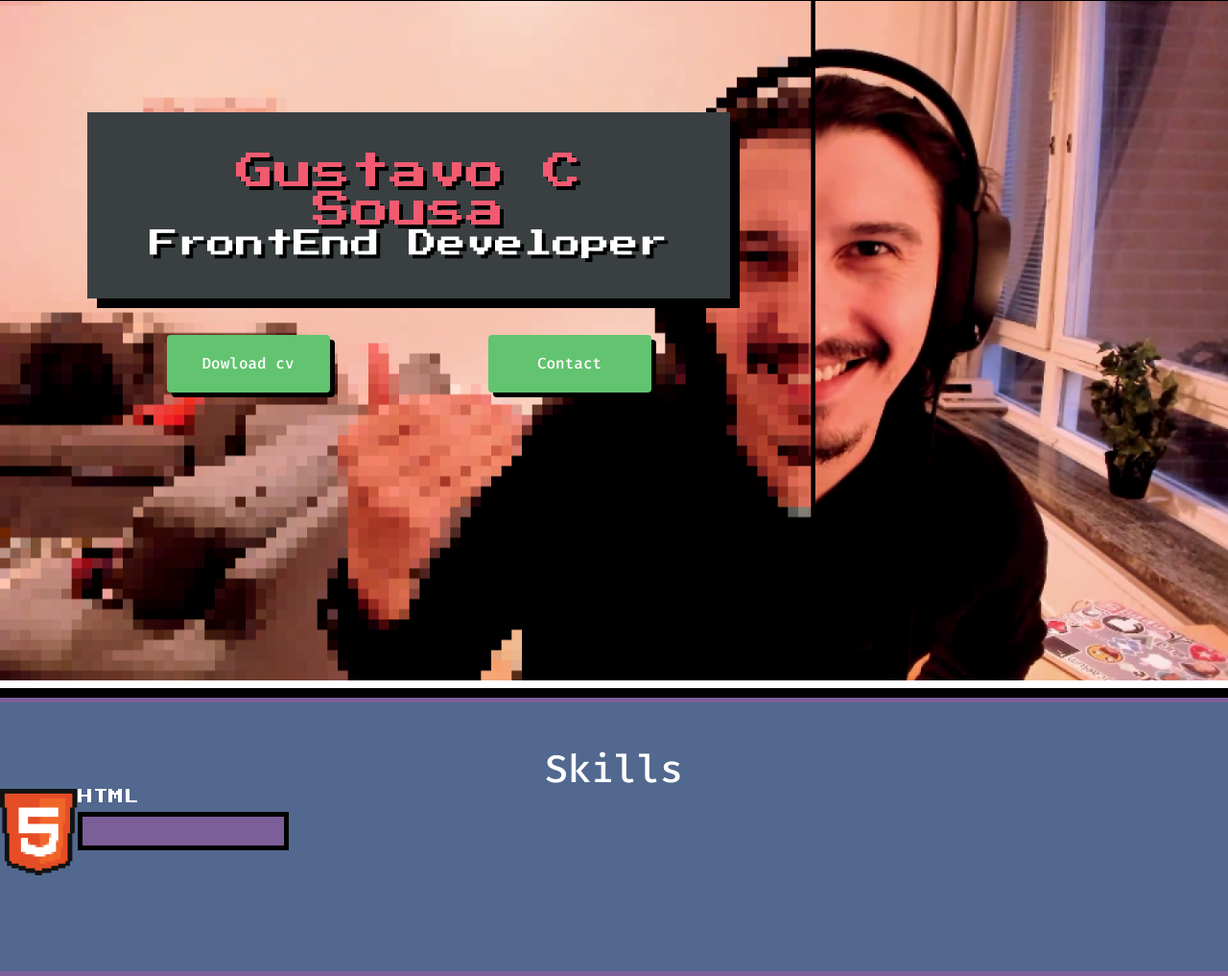
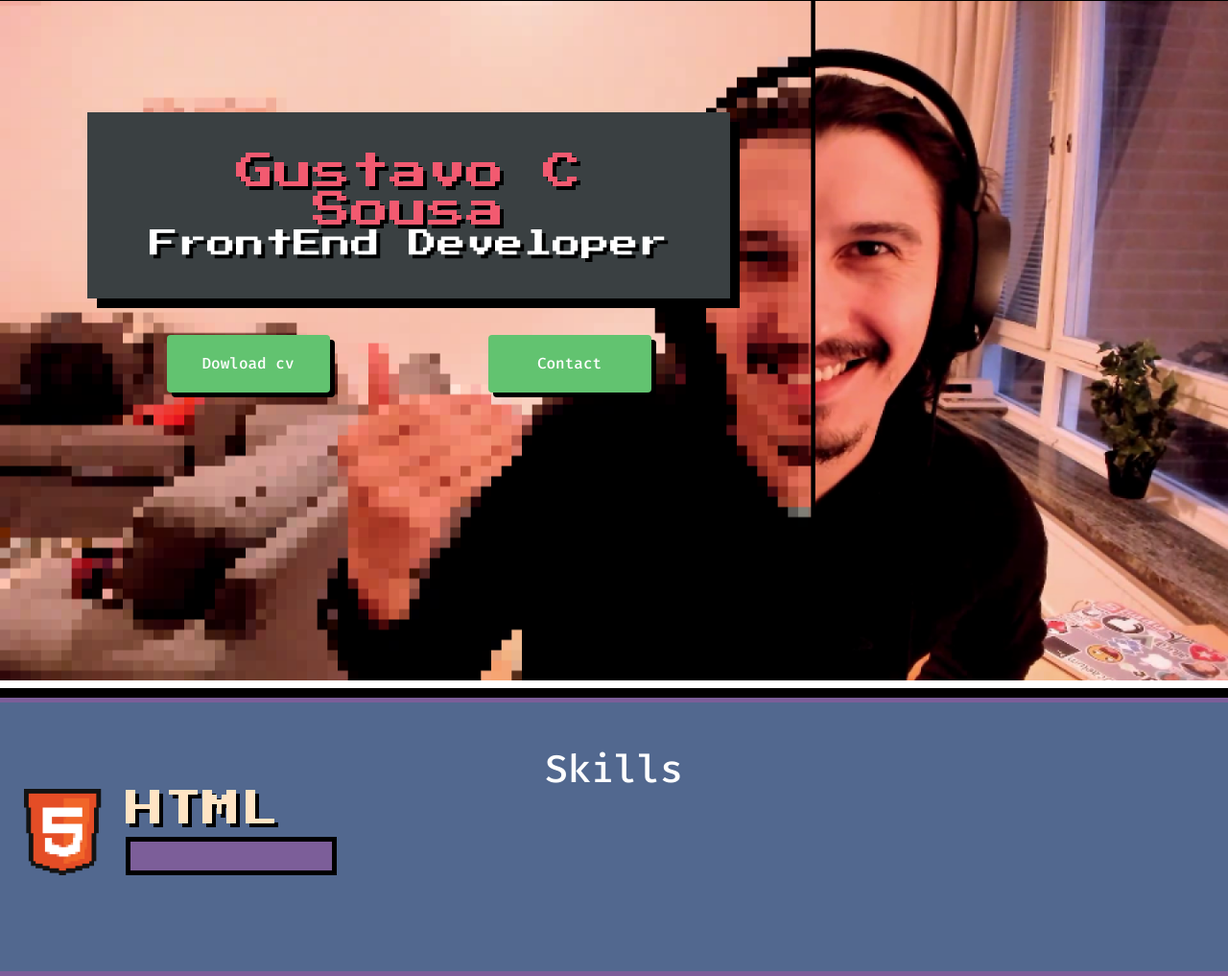
Before and after one commit to gustavocsousadev/curso-html-css-feliz, a plain HTML site: page index.html in a window 1280 px wide. Shown: the part 112-1129 px from the top of the page at 96% size. Drawn offline with Linux system fonts and the light colour scheme.

Commit message:
Create skill componente

```diff
--- a/Css/components/section2.css
+++ b/Css/components/section2.css
@@ -22,8 +22,6 @@
     width: auto;
     width: 400px;
 
-
-
 }
 
 .ico_title{
@@ -45,3 +43,21 @@
      flex-wrap: wrap;
      flex: 1;
  }
+
+ .skill{
+    display: flex;
+}
+
+.title._title{
+    color: bisque;
+}
+
+.skill .ico{
+    margin-right: 25px;
+    margin-left: 25px;
+}
+.skill .right{
+    display: flex;
+    flex-direction: column;
+    justify-content: space-around;
+}
--- a/index.html
+++ b/index.html
@@ -51,12 +51,14 @@
         <div class="wrapper2">
             <h1><a>Skills</a></h1>
         </div>
-        <div class="ico_wrapper">
-            <img src="assets/img/ico_html5.png" alt="Html Icon">
-            <div class="teste2">
-            <h2 class="ico_title">HTML</h2>
-            <div class="ico_bar"></div>
+        <article class="skill">
+                <img class="ico" src="assets/img/ico_html5.png" alt="Html Icon">
+            <div class="right">
+                <h3 class="title _title">HTML</h3>
+                <div class="ico_bar"></div>
             </div>
+
+        </article>
         </div>
     </section>
 </body>
```
